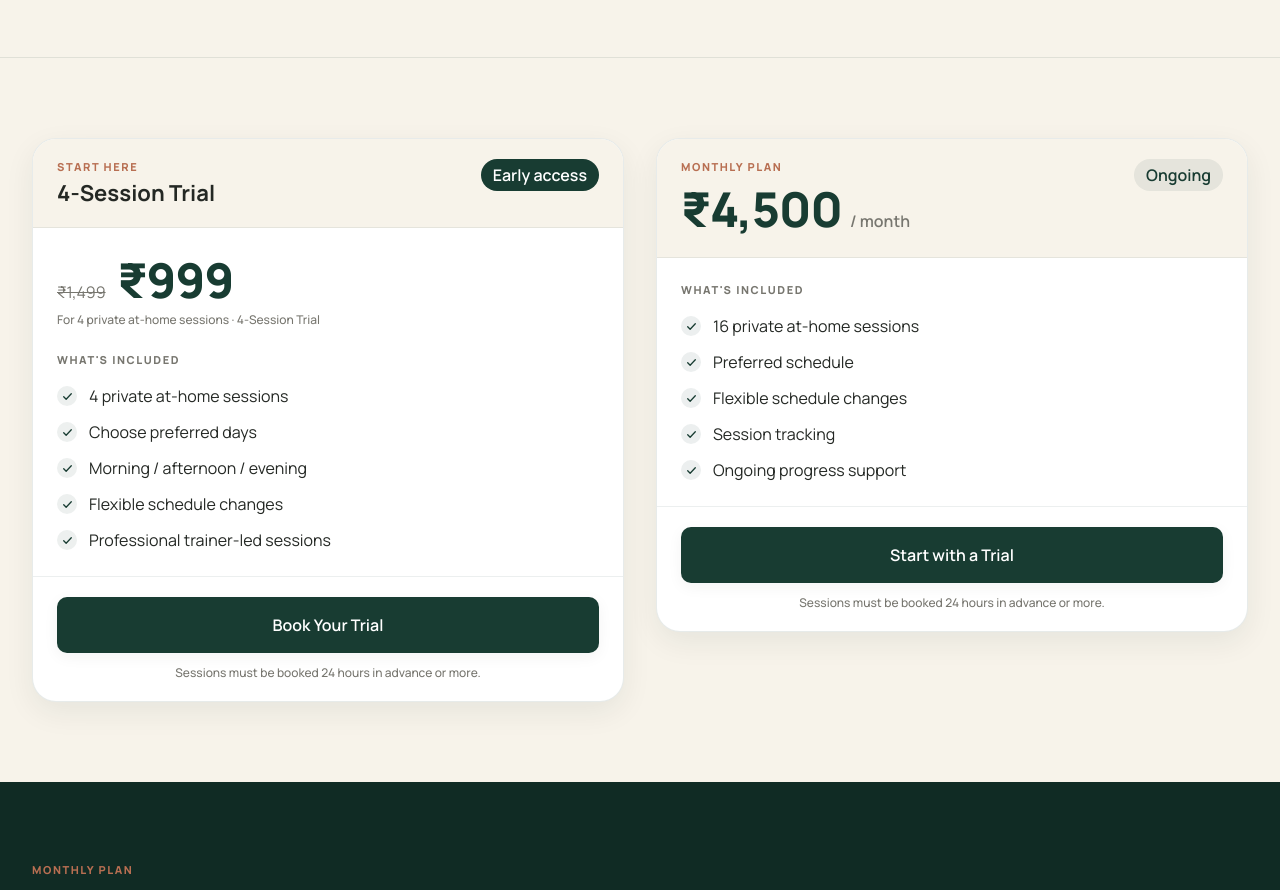
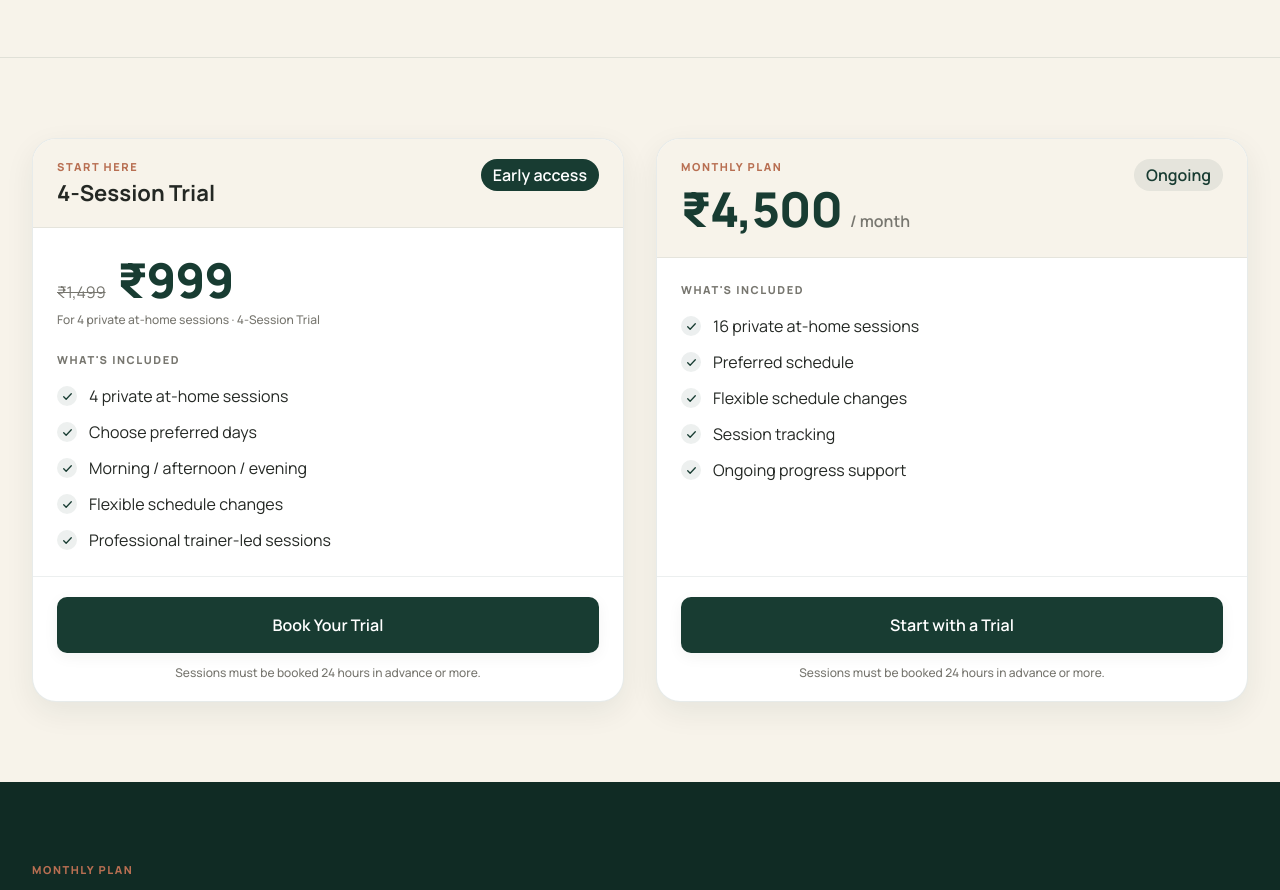
Before and after one commit to Ravikesh0406/Aramya, a Next.js app: page /plans in a window 1280 px wide. Shown: the part 400-1290 px from the top of the page. Built offline with nearby package versions, Linux system fonts and the light colour scheme.

Commit message:
svg download

```diff
--- a/src/app/plans/page.tsx
+++ b/src/app/plans/page.tsx
@@ -48,7 +48,7 @@ export default function PlansPage() {
 
       {/* Cards */}
       <section className="py-14 md:py-20">
-        <Container className="grid items-start gap-6 lg:grid-cols-2 lg:gap-8">
+        <Container className="grid gap-6 lg:grid-cols-2 lg:gap-8">
           <TrialCard />
           <PlanCard />
         </Container>
--- a/src/components/cards.tsx
+++ b/src/components/cards.tsx
@@ -224,7 +224,7 @@ export function SessionCard({
   status: string;
 }) {
   return (
-    <article className="flex flex-col gap-4 rounded-xl border border-forest-900/8 bg-white p-5 shadow-sm">
+    <article className="flex h-full flex-col gap-4 rounded-xl border border-forest-900/8 bg-white p-5 shadow-sm">
       <div className="flex items-start justify-between gap-3">
         <div>
           <h3 className="t-h4 text-charcoal-900">{service}</h3>
@@ -242,7 +242,7 @@ export function SessionCard({
           {time}
         </span>
       </div>
-      <div className="flex flex-wrap gap-2">
+      <div className="mt-auto flex flex-wrap gap-2">
         <button
           type="button"
           className="rounded-[10px] border border-forest-900/20 bg-white px-4 py-2 text-body-sm font-semibold text-forest-900 transition duration-200 ease-out hover:border-forest-900/45"
```
Also changed, not shown: public/aramya-logo.svg (added), 1 other file (tests, documents, lock files or other folders).
